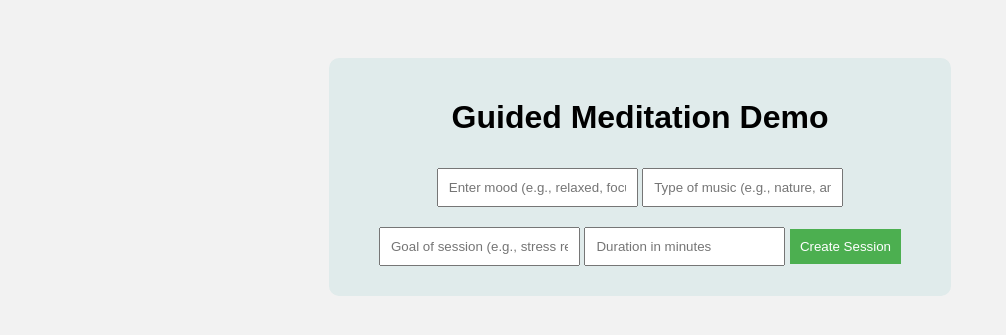
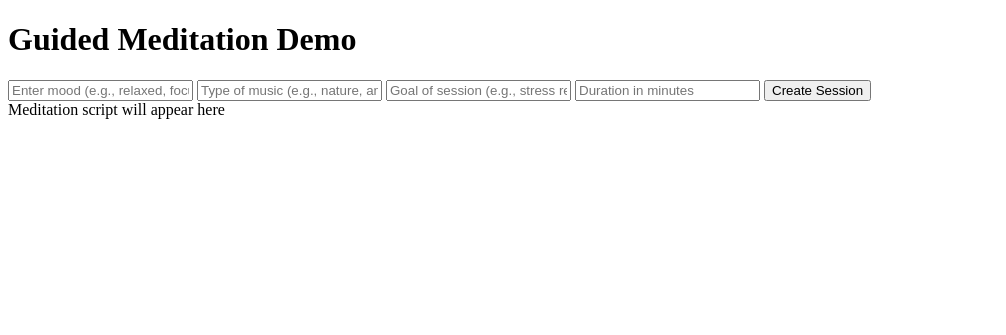
Before and after one commit to jgsavage98/chatbot-demo, a Flask app: page / in a window 1280 px wide. Shown: the top 335 px of the page, without its empty margins (0-1006 px from the left). Run offline with Flask 2, Linux system fonts and the light colour scheme.

Commit message:
Update index.html

```diff
--- a/app/templates/index.html
+++ b/app/templates/index.html
@@ -2,21 +2,21 @@
 <html lang="en">
 <head>
     <meta charset="UTF-8">
-    <meta name="viewport" content="width=device-width, initial-scale=1.0">
-    <title>Guided Meditation Demo</title>
-    <link rel="stylesheet" href="{{ url_for('static', filename='style.css') }}">
-
+    <title>Guided Meditation Session</title>
 </head>
 <body>
-    <div class="container">
     <h1>Guided Meditation Demo</h1>
+
     <input type="text" id="mood" placeholder="Enter mood (e.g., relaxed, focused)">
     <input type="text" id="music" placeholder="Type of music (e.g., nature, ambient)">
     <input type="text" id="goal" placeholder="Goal of session (e.g., stress relief)">
     <input type="number" id="duration" placeholder="Duration in minutes">
+
     <button onclick="createSession()">Create Session</button>
-    </div>
-    <script src="{{ url_for('static', filename='script.js') }}"></script>
 
+    <div id="scriptOutput">Meditation script will appear here</div>
+    <div id="errorOutput"></div>
+
+    <script src="script.js"></script>
 </body>
 </html>
```
Lines whose indentation alone changed are shown as unchanged.
